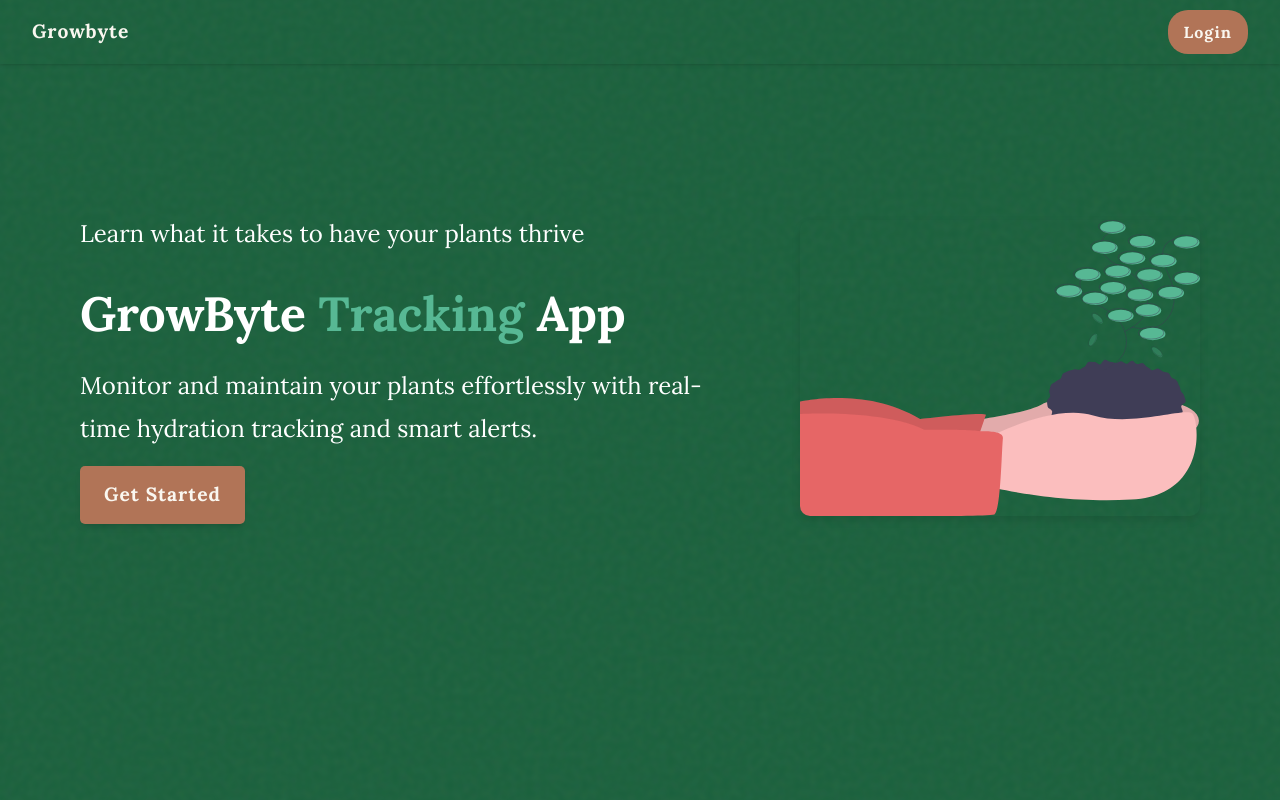
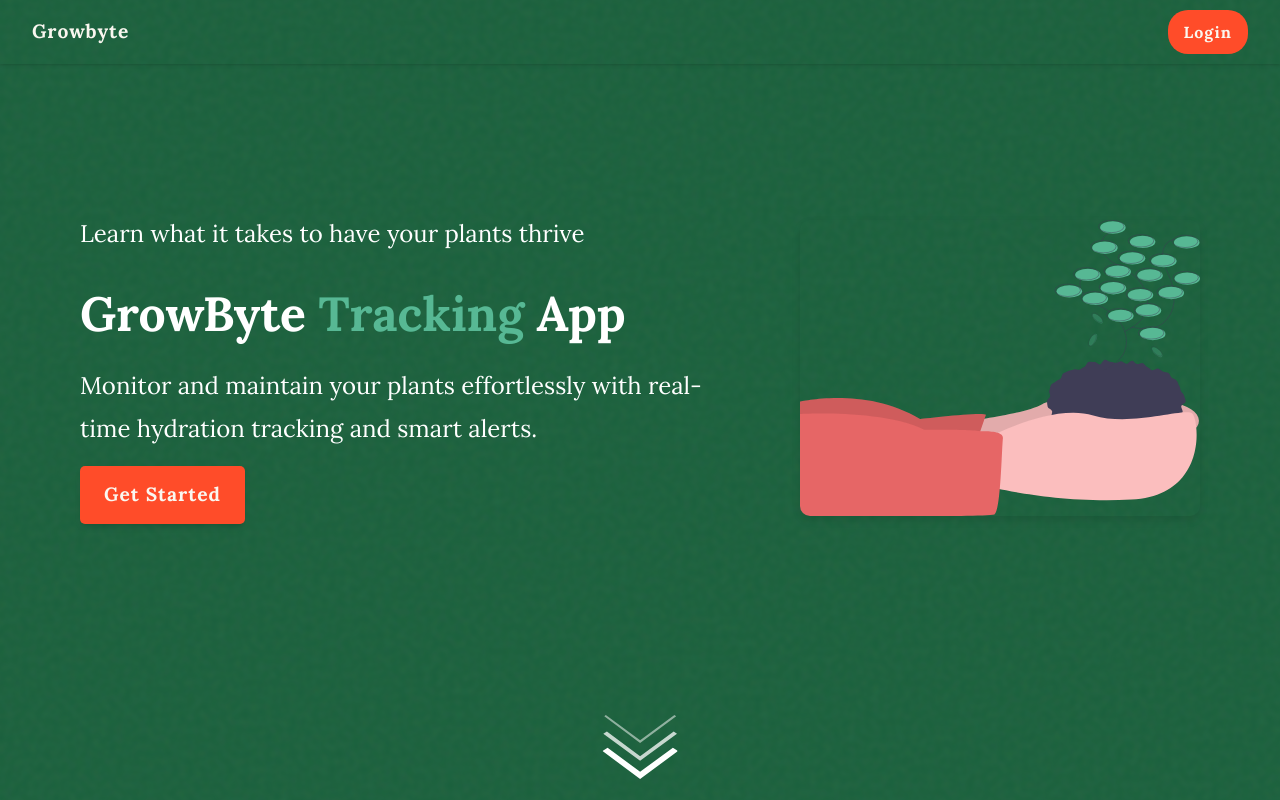
Before and after one commit to Caleb-Ellefson/GrowByte, a React (Vite) app in the folder client/: page / in a window 1280 px wide. Built offline with nearby package versions, Linux system fonts and the light colour scheme; no server answers; a web font is replaced by a local one.

Commit message:
server endpoint fix

```diff
--- a/client/src/components/Nav.jsx
+++ b/client/src/components/Nav.jsx
@@ -55,7 +55,7 @@ const Nav = styled.nav`
 
   .login-btn {
     text-decoration: none;
-    background-color: var(--brown); /* Brown */
+    background-color: var(--primary-500); /* Brown */
     color: var(--cream); /* Cream */
     font-size: 1rem;
     font-weight: bold;
--- a/client/src/index.css
+++ b/client/src/index.css
@@ -1,7 +1,7 @@
 @import url('https://fonts.cdnfonts.com/css/counter-strike');
 @import 'react-responsive-carousel/lib/styles/carousel.min.css';
 @import url('https://fonts.googleapis.com/css2?family=Lora:wght@400;700&family=Playfair+Display:wght@400;700&display=swap');
-
+@import url('https://fonts.googleapis.com/css2?family=Lora:wght@400;700&display=swap');
 
 
 * {
@@ -237,10 +237,14 @@ ul {
 }
 .form-label {
   display: block;
-  font-size: var(--smallText);
+  font-size: 18px;
+  color: black;
   margin-bottom: 0.5rem;
   text-transform: capitalize;
-  letter-spacing: var(--letterSpacing);
+  font-family: 'Lora', serif; /* Consistent font-family */
+  font-weight: 500;
+  line-height: 1; /* Adjust line-height for better readability */
+
 
 }
 .form-input,
--- /dev/null
+++ b/client/src/pages/Dashboard.jsx
@@ -0,0 +1,114 @@
+import React, { useEffect, useState } from 'react';
+import styled from 'styled-components';
+import { Link } from 'react-router-dom';
+import customFetch from '../utils/customFetch';
+
+const Dashboard = () => {
+  const [plants, setPlants] = useState([]);
+
+  const fetchPlants = async () => {
+    try {
+      const response = await customFetch.get('/api/v1/plants');
+      setPlants(response.data.plants);
+    } catch (error) {
+      console.error('Error fetching plants:', error);
+    }
+  };
+
+  useEffect(() => {
+    fetchPlants();
+  }, []);
+
+  return (
+    <Wrapper>
+      <header>
+        <h1>Your Plants Dashboard</h1>
+        <Link to="/add-plant" className="add-btn">
+          Add New Plant
+        </Link>
+      </header>
+      <div className="cards-container">
+        {plants.map((plant) => (
+          <div key={plant.id} className="plant-card">
+            <h2>{plant.name}</h2>
+            <p>Hydration: {plant.hydration}%</p>
+          </div>
+        ))}
+        {plants.length === 0 && (
+          <p className="no-plants">No plants found. Add a new plant to get started!</p>
+        )}
+      </div>
+    </Wrapper>
+  );
+};
+
+const Wrapper = styled.section`
+  padding: 2rem;
+  min-height: 100vh;
+  background-color: var(--cream);
+
+  header {
+    display: flex;
+    justify-content: space-between;
+    align-items: center;
+    margin-bottom: 2rem;
+
+    h1 {
+      font-size: 2rem;
+      color: var(--brown);
+      font-family: var(--heading-font);
+    }
+
+    .add-btn {
+      padding: 0.75rem 1.5rem;
+      font-size: 1rem;
+      font-weight: bold;
+      color: var(--cream);
+      background-color: var(--brown);
+      border-radius: var(--borderRadius);
+      text-decoration: none;
+      transition: all 0.3s ease-in-out;
+
+      &:hover {
+        background-color: var(--beige);
+        transform: translateY(-3px);
+      }
+    }
+  }
+
+  .cards-container {
+    display: grid;
+    grid-template-columns: repeat(auto-fit, minmax(250px, 1fr));
+    gap: 2rem;
+
+    .plant-card {
+      background-color: var(--beige);
+      padding: 1.5rem;
+      border-radius: var(--borderRadius);
+      box-shadow: var(--shadow-2);
+      text-align: center;
+
+      h2 {
+        font-size: 1.5rem;
+        font-family: var(--heading-font);
+        color: var(--brown);
+        margin-bottom: 1rem;
+      }
+
+      p {
+        font-size: 1.2rem;
+        color: var(--dark-gray);
+        font-family: var(--body-font);
+      }
+    }
+
+    .no-plants {
+      grid-column: span 3;
+      text-align: center;
+      color: var(--dark-gray);
+      font-size: 1.2rem;
+    }
+  }
+`;
+
+export default Dashboard;
--- a/client/src/pages/Index.js
+++ b/client/src/pages/Index.js
@@ -3,3 +3,4 @@ export { default as Error} from './Error'
 export { default as Landing} from './Landing'
 export { default as Login } from './Login'
 export { default as Register } from './Register'
+export { default as Dashboard } from './dashboard'
--- a/client/src/pages/Landing.jsx
+++ b/client/src/pages/Landing.jsx
@@ -99,83 +99,146 @@ const Landing = () => {
         </div>
         <img src={image1} alt="Plants monitoring" className="main-img" />
       </div>
+  <div class="container_1">
+    <div class="content">
+      <svg id="more-arrows">
+        <polygon class="arrow-top" points="37.6,27.9 1.8,1.3 3.3,0 37.6,25.3 71.9,0 73.7,1.3 "/>
+        <polygon class="arrow-middle" points="37.6,45.8 0.8,18.7 4.4,16.4 37.6,41.2 71.2,16.4 74.5,18.7 "/>
+        <polygon class="arrow-bottom" points="37.6,64 0,36.1 5.1,32.8 37.6,56.8 70.4,32.8 75.5,36.1 "/>
+      </svg>
+    </div>
+  </div>
+
     </Wrapper>
+
+
   );
 };
 
 const Wrapper = styled.section`
-  /* Add new font-family */
-  @import url('https://fonts.googleapis.com/css2?family=Lora:wght@400;700&display=swap');
+
 
   nav {
-    width: 100vw; /* Equivalent to var(--fluid-width) */
+    width: 100vw;
     margin: 0 auto;
-    height: 4rem; /* Equivalent to var(--nav-height) */
+    height: 4rem;
     display: flex;
     align-items: center;
   }
+
   .page {
-    min-height: calc(100vh - 6rem); /* Adjust for navbar height */
+    min-height: calc(100vh - 6rem);
     display: grid;
     align-items: center;
     margin-top: -3rem;
   }
+
   h1 {
-    font-family: 'Lora', serif; /* New font-family */
+    font-family: 'Lora', serif;
     font-weight: 700;
-    font-size: 3rem; /* Increase size for better emphasis */
-    color: #FFFFFF; /* Ensure h1 uses consistent text color */
+    font-size: 3rem;
+    color: #FFFFFF;
     span {
-      color: #57B894; /* Your primary color */
+      color: #57B894;
     }
-    margin-bottom: .5rem;
+    margin-bottom: 0.5rem;
   }
+
   p {
-    font-family: 'Lora', serif; /* Consistent font-family */
+    font-family: 'Lora', serif;
     font-weight: 400;
-    line-height: 1.8; /* Adjust line-height for better readability */
-    font-size: 1.5rem; /* Increased size for better legibility */
-    color: #FFFFFF; /* Secondary text color */
+    line-height: 1.8;
+    font-size: 1.5rem;
+    color: #FFFFFF;
     margin-bottom: 1rem;
     max-width: 35em;
   }
+
   .register-link {
     margin-right: 1rem;
   }
+
   .main-img {
     display: none;
   }
+
   .btn {
-    font-family: 'Lora', serif; /* Consistent font-family */
-    font-size: 1.2rem; /* Slightly larger font for buttons */
-    padding: 0.75rem 1.5rem; /* Adjust padding for proportional button size */
+    font-family: 'Lora', serif;
+    font-size: 1.2rem;
+    padding: 0.75rem 1.5rem;
     border: none;
     border-radius: 5px;
-    background-color: var(--brown); /* Your primary button color */
-    color: var(--cream); /* Button text color */
+    background-color: var(--primary-500);
+    color: var(--cream);
     font-weight: bold;
     cursor: pointer;
     transition: all 0.3s ease-in-out;
   }
 
+  .btn:hover {
+    background-color: var(--beige);
+    transform: translateY(-2px);
+  }
 
-  .btn:hover {
-    background-color: var(--beige); /* Slightly lighter color */
-    transform: translateY(-2px); /* Subtle hover effect */
+  .container_1 {
+    position: fixed; /* Fixes the container to the bottom of the viewport */
+    bottom: 20px; /* Adds spacing from the bottom edge */
+    left: 50%; /* Centers it horizontally */
+    transform: translateX(-50%); /* Adjusts for centering */
+    text-align: center;
+    z-index: 100;
   }
+
+  .content {
+    display: flex;
+    flex-direction: column;
+    align-items: center;
+  }
+
+  #more-arrows {
+    width: 75px;
+    height: 65px;
+  }
+
+  #more-arrows:hover polygon {
+    fill: #FFF;
+    transition: all 0.2s ease-out;
+  }
+
+  #more-arrows:hover polygon.arrow-bottom {
+    transform: translateY(-18px);
+  }
+
+  #more-arrows:hover polygon.arrow-top {
+    transform: translateY(18px);
+  }
+
+  polygon {
+    fill: #FFF;
+    transition: all 0.2s ease-out;
+  }
+
+  polygon.arrow-middle {
+    opacity: 0.75;
+  }
+
+  polygon.arrow-top {
+    opacity: 0.5;
+  }
+
   @media (min-width: 992px) {
     .page {
       grid-template-columns: 1fr 400px;
       column-gap: 3rem;
     }
+
     .main-img {
       display: block;
       max-width: 100%;
       border-radius: 10px;
-      box-shadow: 0 4px 8px rgba(0, 0, 0, 0.1); /* Add shadow for a polished look */
+      box-shadow: 0 4px 8px rgba(0, 0, 0, 0.1);
     }
   }
 `;
 
-
 export default Landing;
--- a/client/src/pages/Login.jsx
+++ b/client/src/pages/Login.jsx
@@ -1,49 +1,44 @@
-
 import { FormRow, SubmitBtn, NavBar } from '../components/Index.js';
-import { Link, Form, redirect, Outlet, } from 'react-router-dom';
+import { Link, Form, redirect } from 'react-router-dom';
 import customFetch from '../utils/customFetch';
 import { toast } from 'react-toastify';
 import styled from 'styled-components';
 
-
 export const action =
   (queryClient) =>
   async ({ request }) => {
-    //Grab the data from the form
+    // Grab the data from the form
     const formData = await request.formData();
-    //Convert data to object
+    // Convert data to object
     const data = Object.fromEntries(formData);
     try {
-      //Login route using data from form
+      // Login route using data from form
       await customFetch.post('/auth/login', data);
 
-      // queryClient.invalidateQueries();
       toast.success('Login successful');
       return redirect('/');
     } catch (error) {
-      console.log(error)
+      console.log(error);
       toast.error(error?.response?.data);
       return error;
     }
   };
 
 const Login = () => {
-
-
   return (
     <Wrapper>
-      <div className='grid-item'>
+      <div className="grid-item">
         <NavBar />
       </div>
-      <div className='grid-item'>
-        <Form method='post' className='form'>
+      <div className="grid-item">
+        <Form method="post" className="form">
           <h4>Login</h4>
-          <FormRow type='email' name='email' />
-          <FormRow type='password' name='password' />
+          <FormRow type="email" name="email" />
+          <FormRow type="password" name="password" />
           <SubmitBtn />
           <p>
             Not a member yet?
-            <Link to='/register' className='member-btn'>
+            <Link to="/register" className="member-btn">
               Register
             </Link>
           </p>
@@ -54,44 +49,72 @@ const Login = () => {
 };
 
 const Wrapper = styled.section`
-background: linear-gradient(#3c4c5a, #0a1924);
   min-height: 100vh;
+  display: flex;
+  justify-content: center; /* Center horizontally */
+  align-items: center; /* Center vertically */
+
+  .form {
     display: grid;
     align-items: center;
-grid-template-rows: 20% 80%;
-.logo {
-    display: block;
     margin: 0 auto;
-    margin-bottom: 1.38rem;
-}
-.form {
-    display:grid;
-    align-items: center;
-    margin-bottom: 175px;
     max-width: 400px;
-    border-top: 5px solid var(--primary-500);
-
+    padding: 2rem;
+    border-radius: 10px; /* Rounded corners */
+    box-shadow: var(--shadow-3); /* Add shadow for depth */
+    border-top: 5px solid var(--primary-500); /* Accent border */
   }
 
-.grid-item{
-  display: grid;
-}
   h4 {
     text-align: center;
-    margin-bottom: 1.38rem;
+    font-family: 'Lora', serif; /* Consistent font */
+    font-size: 1.8rem; /* Slightly larger heading */
+    color: black; /* Brown text color */
+    margin-bottom: 1.5rem;
   }
+
   p {
     margin-top: 1rem;
     text-align: center;
     line-height: 1.5;
+    font-family: 'Lora', serif; /* Match font style */
+    color: black; /* Text color for p */
   }
+
   .btn {
     margin-top: 1rem;
+    background-color: var(--primary-500); /* Primary button color */
+    color: var(--cream); /* Button text color */
+    padding: 0.75rem 1.5rem;
+    border: none;
+    border-radius: 5px; /* Rounded button */
+    font-size: 1rem;
+    font-weight: bold;
+    cursor: pointer;
+    transition: all 0.3s ease-in-out;
   }
+
+  .btn:hover {
+    background-color: var(--beige); /* Slightly lighter hover effect */
+    transform: translateY(-2px); /* Subtle lift */
+  }
+
   .member-btn {
-    color: var(--primary-500);
-    letter-spacing: var(--letter-spacing);
+    color: var(--brown); /* Link color */
+    letter-spacing: var(--letterSpacing);
     margin-left: 0.25rem;
+    text-decoration: none;
+    transition: color 0.3s ease-in-out;
+  }
+
+  .member-btn:hover {
+    color: var(--beige); /* Lighter hover effect for link */
+  }
+
+  .grid-item {
+    display: grid;
   }
 `;
-export default Login
+
+
+export default Login;
```
Also changed, not shown: client/src/index.jsx (+8 -3 lines), client/src/pages/Register.jsx (+5 -3 lines). Lines whose indentation alone changed are shown as unchanged.
